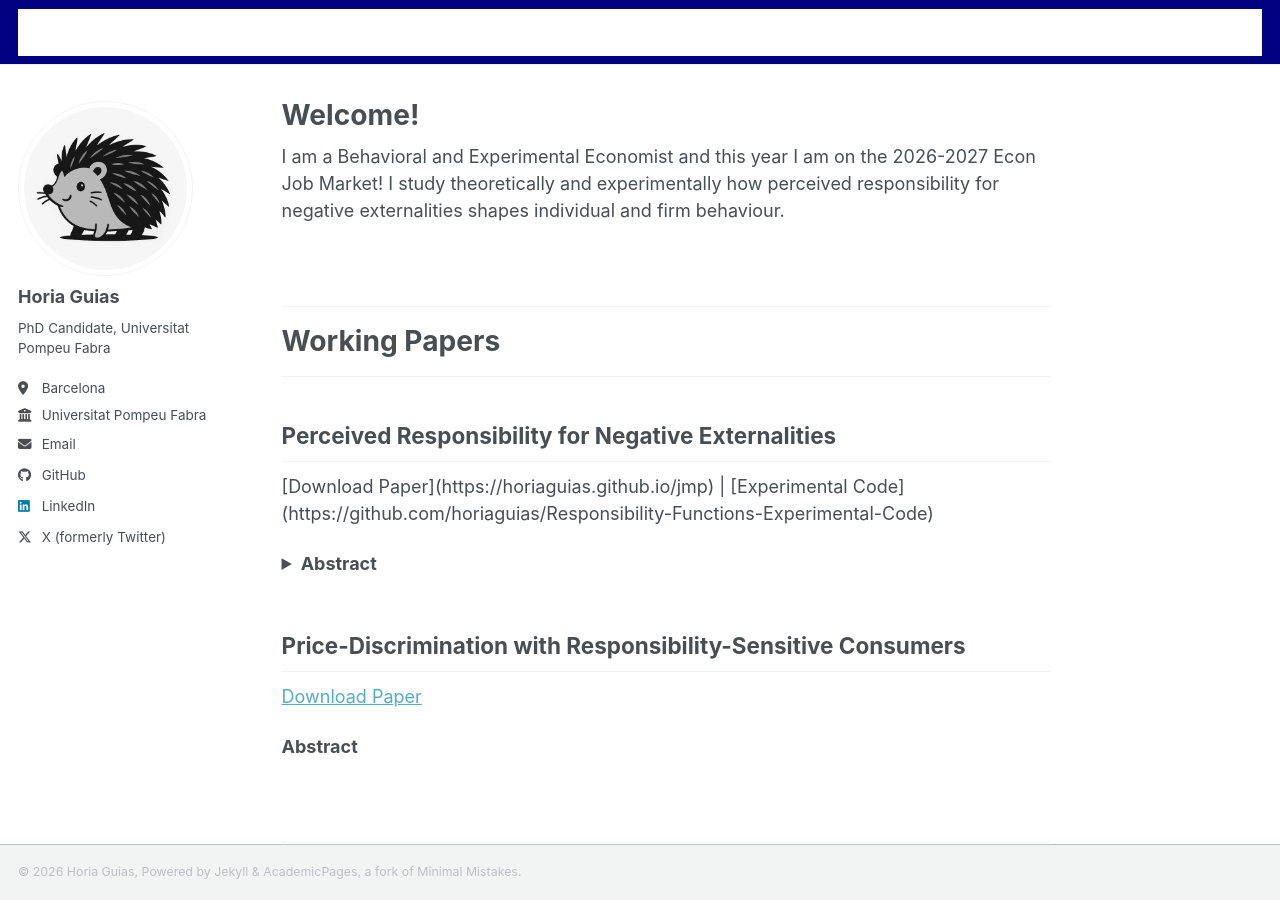
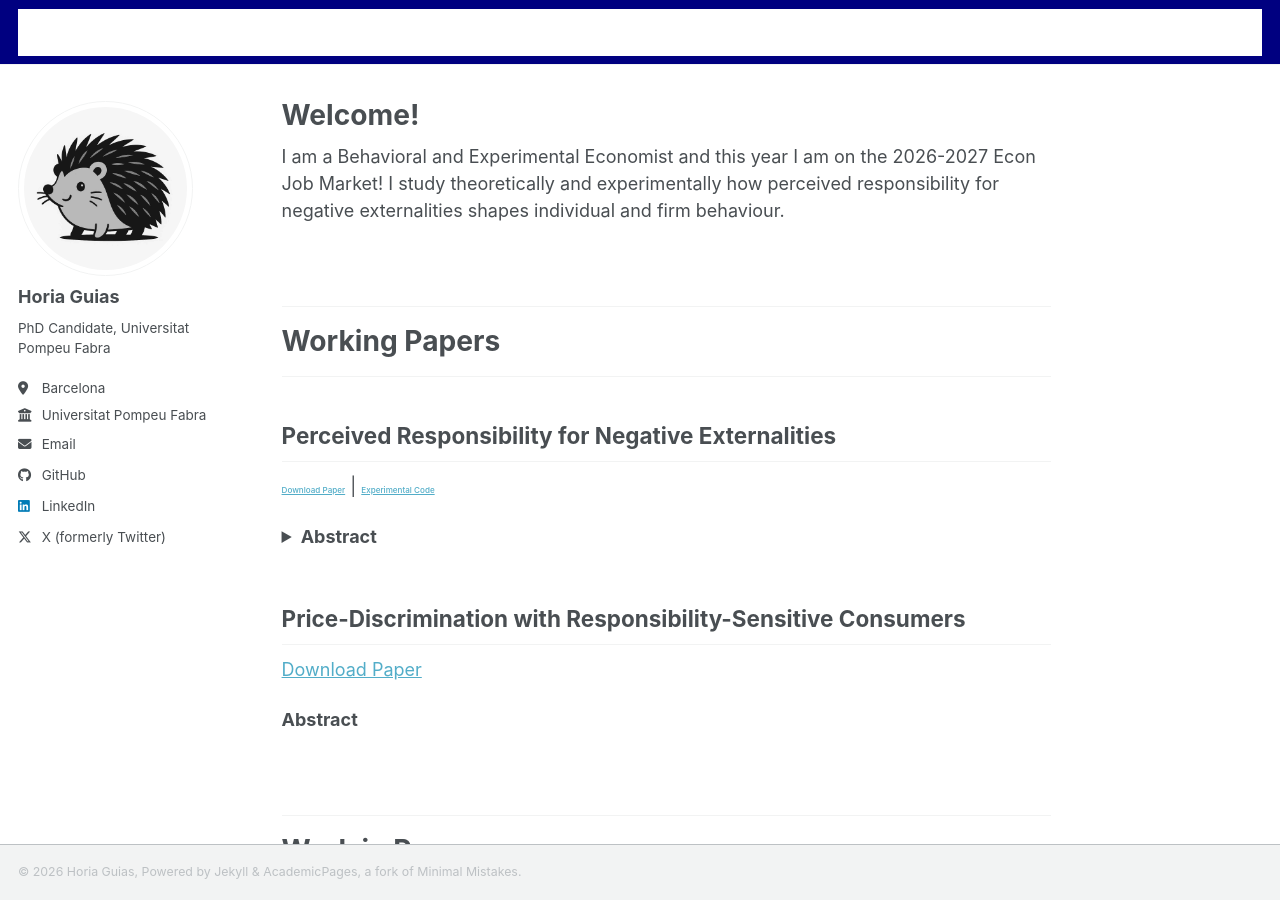
Before and after one commit to horiaguias/horiaguias.github.io, a Jekyll site: the page built from _pages/about.md, in a window 1280 px wide and 900 px high. Built offline with Jekyll 4.4.1, drawn with Linux system fonts in a browser that asks for light colours; a style sheet for code colours, icons or effects is not loaded; some of the changed lines change nothing that is shown.

Commit message:
Modifications website

```diff
--- a/_pages/about.md
+++ b/_pages/about.md
@@ -19,7 +19,7 @@ shapes individual and firm behaviour.
 
 ## Perceived Responsibility for Negative Externalities
 <p class="paper-links">
-  [Download Paper](https://horiaguias.github.io/jmp) | [Experimental Code](https://github.com/horiaguias/Responsibility-Functions-Experimental-Code)
+  <a href="https://horiaguias.github.io/jmp">Download Paper</a> | <a href="https://github.com/horiaguias/Responsibility-Functions-Experimental-Code">Experimental Code</a>
 </p>
 
 <details style="cursor: pointer; margin-top: 10px;">
```
